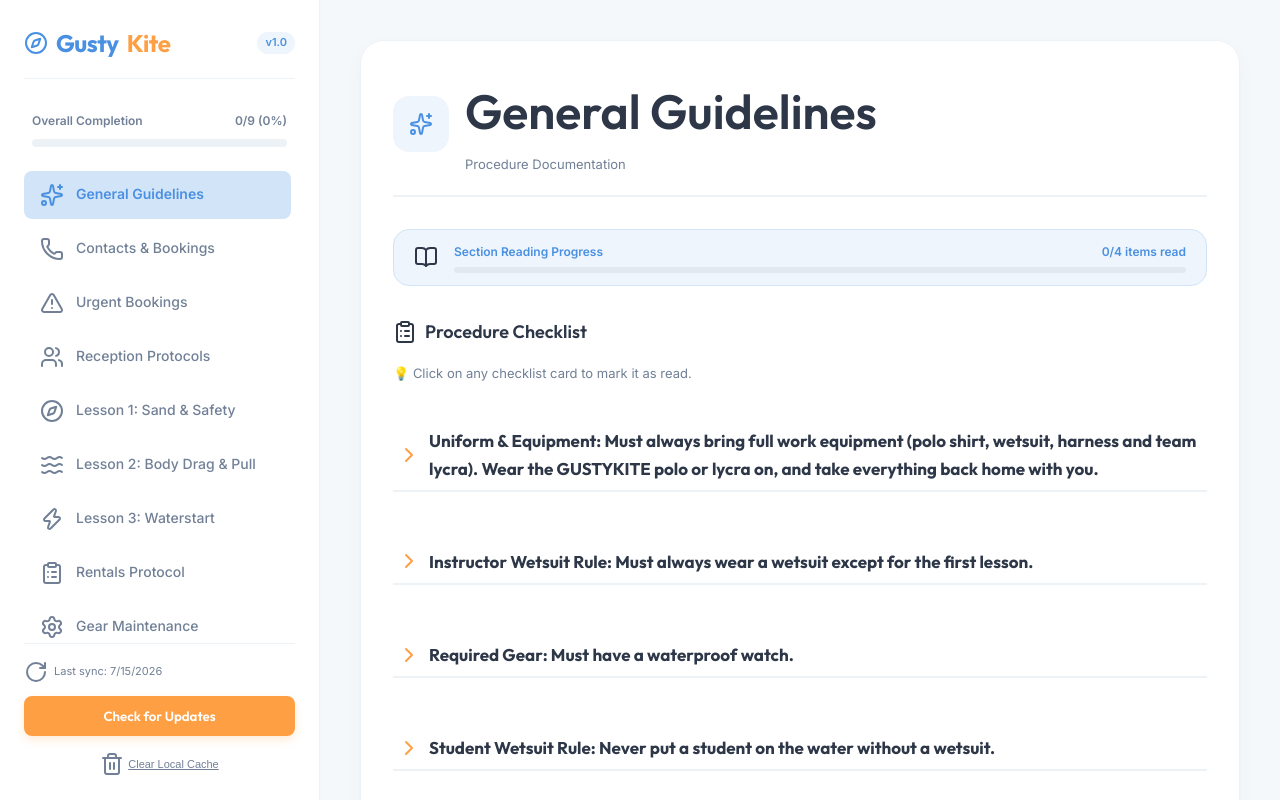
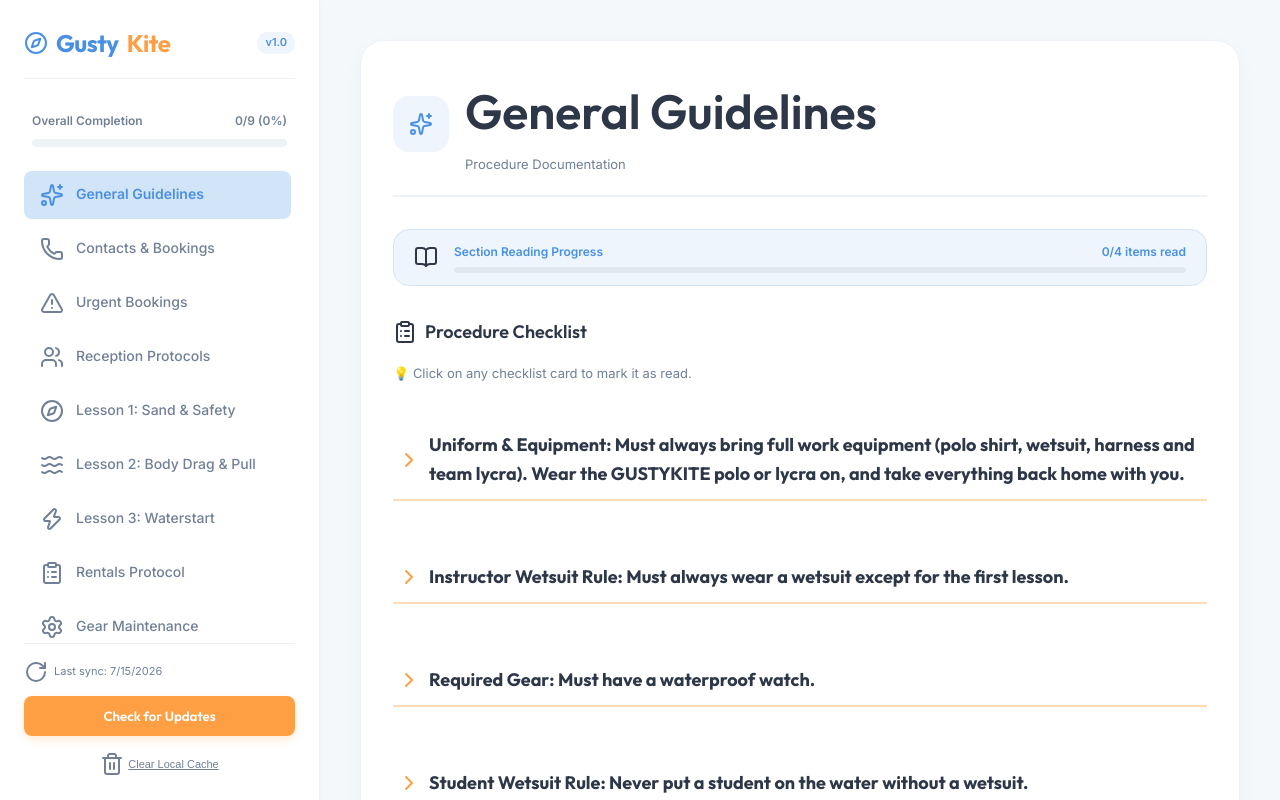
Before and after one commit to gustykite-hub/gk-procedures, a React (Vite) app: page / in a window 1280 px wide. Built offline with nearby package versions, Linux system fonts and the light colour scheme.

Commit message:
style: implement Option 2 subtitle styling for lesson exercises

```diff
--- a/src/components/LessonModule.jsx
+++ b/src/components/LessonModule.jsx
@@ -98,28 +98,57 @@
   // Render a clean checklist item
   const renderChecklistItem = (item, index) => {
     if (item.type === 'subtitle') {
+      // Extract duration from text if present (e.g. "General lesson setup 10min")
+      const durationMatch = item.text.match(/(\d+\s*min)/i);
+      const durationText = durationMatch ? durationMatch[1] : null;
+      const cleanText = durationText
+        ? item.text.replace(durationText, '').trim()
+        : item.text;
+
       return (
         <div
           key={index}
           style={{
-            fontSize: '17px',
+            fontSize: '18px',
             fontWeight: '700',
             color: 'var(--text-main)',
-            marginTop: '28px',
-            marginBottom: '12px',
+            marginTop: '32px',
+            marginBottom: '14px',
             paddingLeft: '4px',
             fontFamily: 'var(--font-heading)',
-            borderBottom: '2px solid var(--border-color)',
-            paddingBottom: '8px',
+            borderBottom: '2px solid var(--primary-orange-pastel-deep)',
+            paddingBottom: '10px',
             display: 'flex',
             alignItems: 'center',
+            justifyContent: 'space-between',
             gap: '8px'
           }}
         >
-          <span style={{ color: 'var(--primary-orange)', display: 'flex', alignItems: 'center' }}>
-            {renderIcon('ChevronRight', 'w-5 h-5')}
-          </span>
-          <span>{item.text}</span>
+          <div style={{ display: 'flex', alignItems: 'center', gap: '8px' }}>
+            <span style={{ color: 'var(--primary-orange)', display: 'flex', alignItems: 'center' }}>
+              {renderIcon('ChevronRight', 'w-5 h-5')}
+            </span>
+            <span>{cleanText}</span>
+          </div>
+          {durationText && (
+            <div style={{
+              display: 'flex',
+              alignItems: 'center',
+              gap: '4px',
+              fontSize: '11px',
+              fontWeight: '700',
+              color: 'var(--primary-orange)',
+              backgroundColor: 'var(--primary-orange-pastel)',
+              border: '1px solid var(--primary-orange-pastel-deep)',
+              padding: '3px 8px',
+              borderRadius: '12px',
+              textTransform: 'uppercase',
+              letterSpacing: '0.5px'
+            }}>
+              {renderIcon('Clock', 'w-3 h-3')}
+              <span>{durationText}</span>
+            </div>
+          )}
         </div>
       );
     }
```
